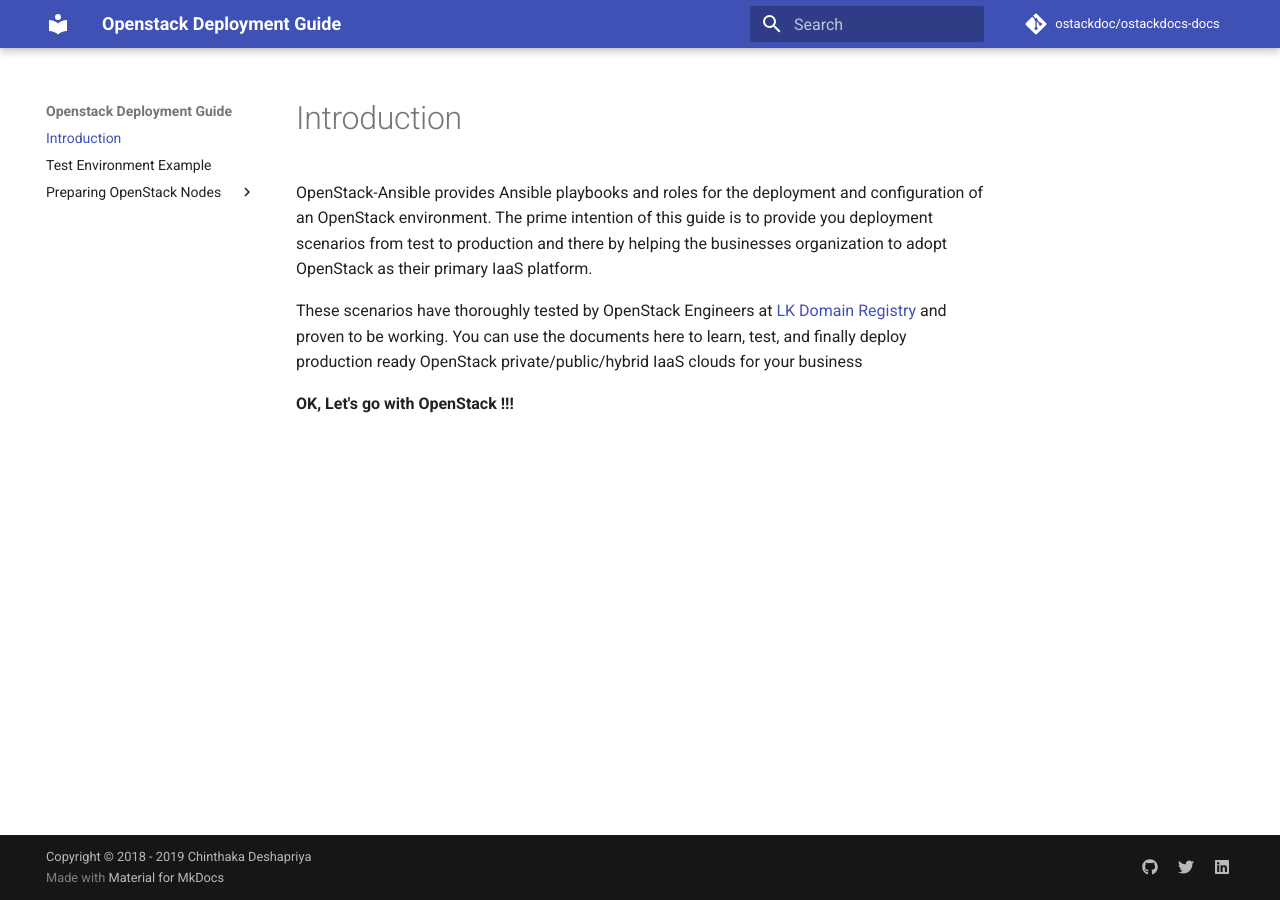
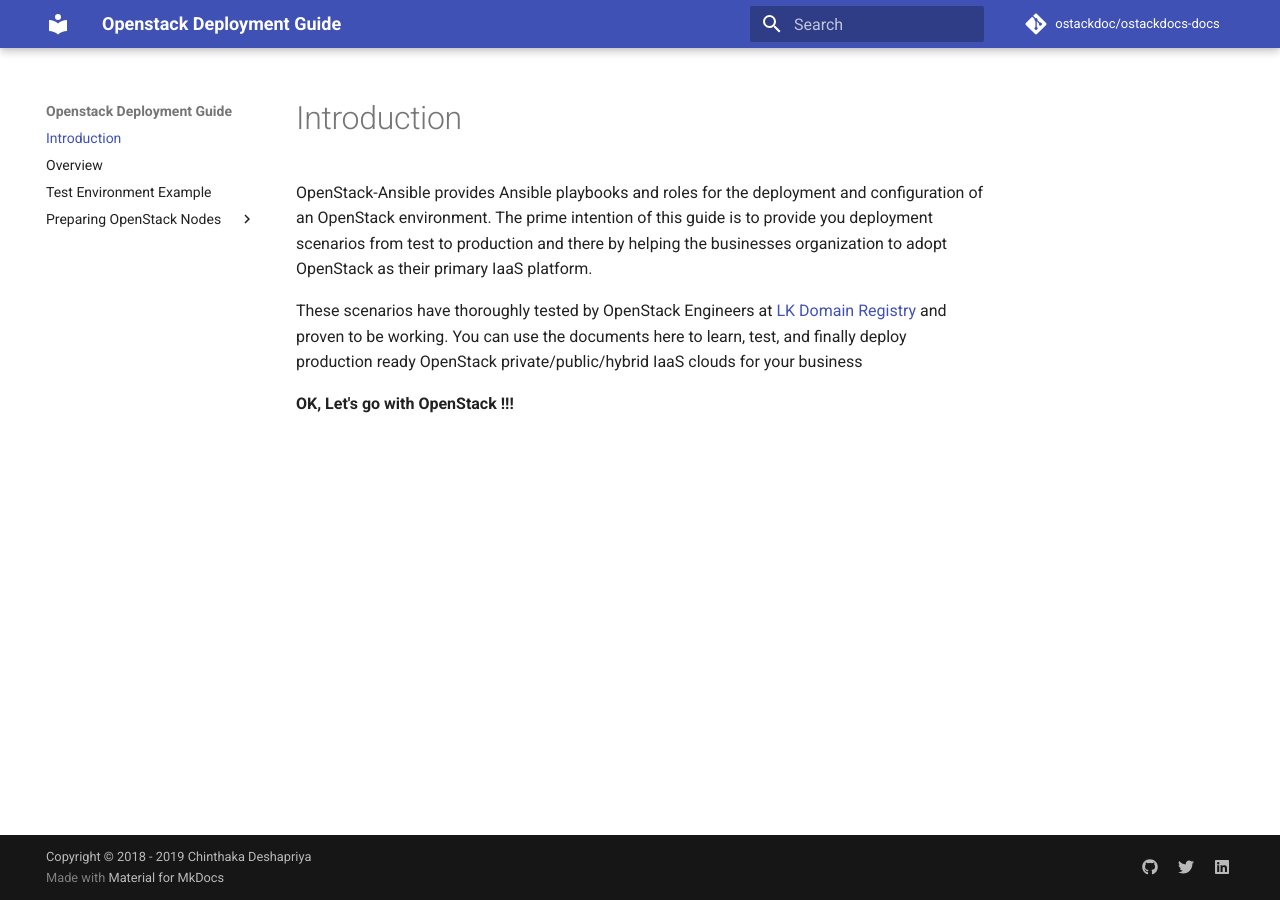
Before and after one commit to ostackdoc/ostackdoc-docs, an MkDocs documentation site: the page built from docs/index.md, in a window 1280 px wide. Built offline with MkDocs 1.6.1 and Material for MkDocs 9.7.7, drawn with Linux system fonts in a browser that asks for light colours; comment, search, counter and statistics services are not loaded.

Commit message:
Modified

```diff
--- a/mkdocs.yml
+++ b/mkdocs.yml
@@ -34,6 +34,7 @@ extra:
       link: 'https://linkedin.com/in/ostackdoc'
 nav:
 - 'Introduction': 'index.md'
+- 'Overview': 'overview.md'
 - 'Test Environment Example': 'test-env-example.md'
 - 'Preparing OpenStack Nodes':
   - 'Installing Node OS': 'install-node-os.md'
```
